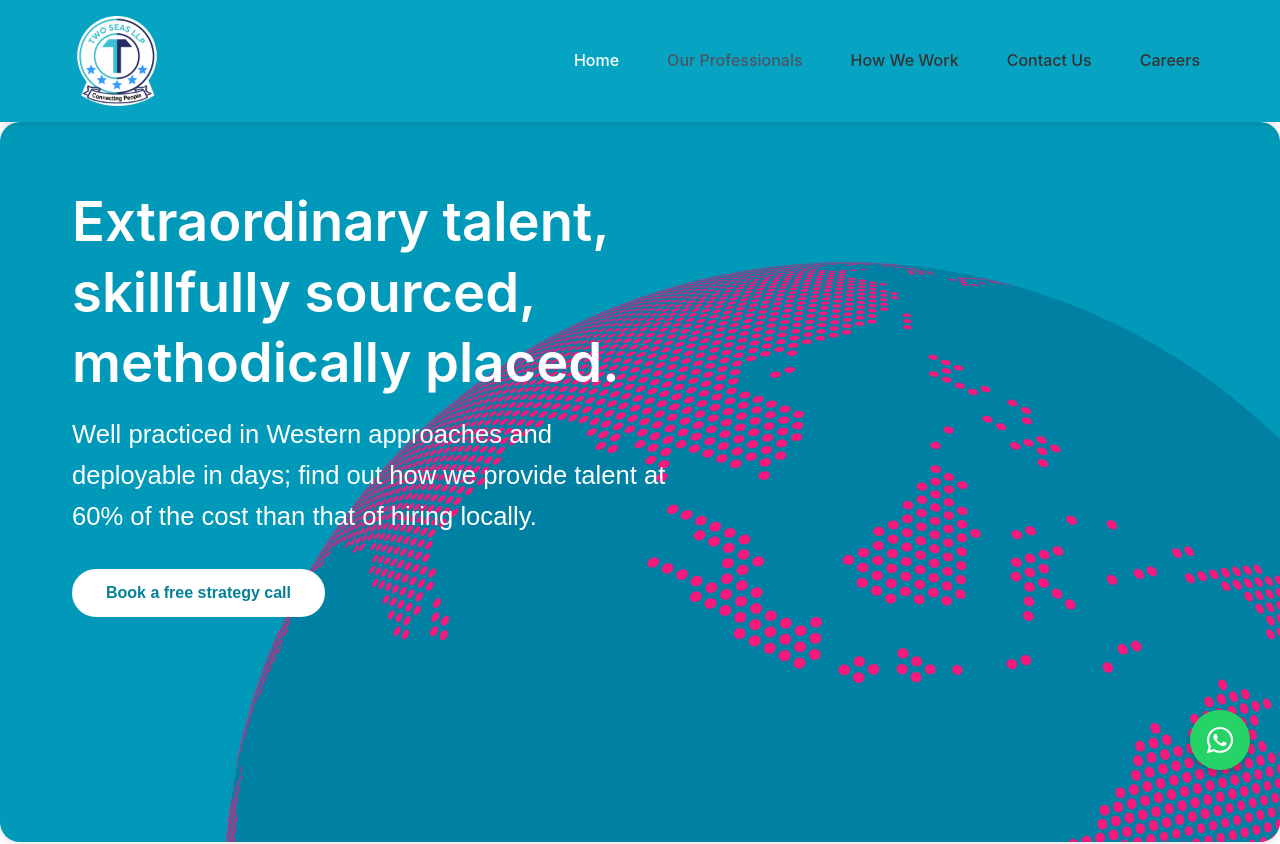
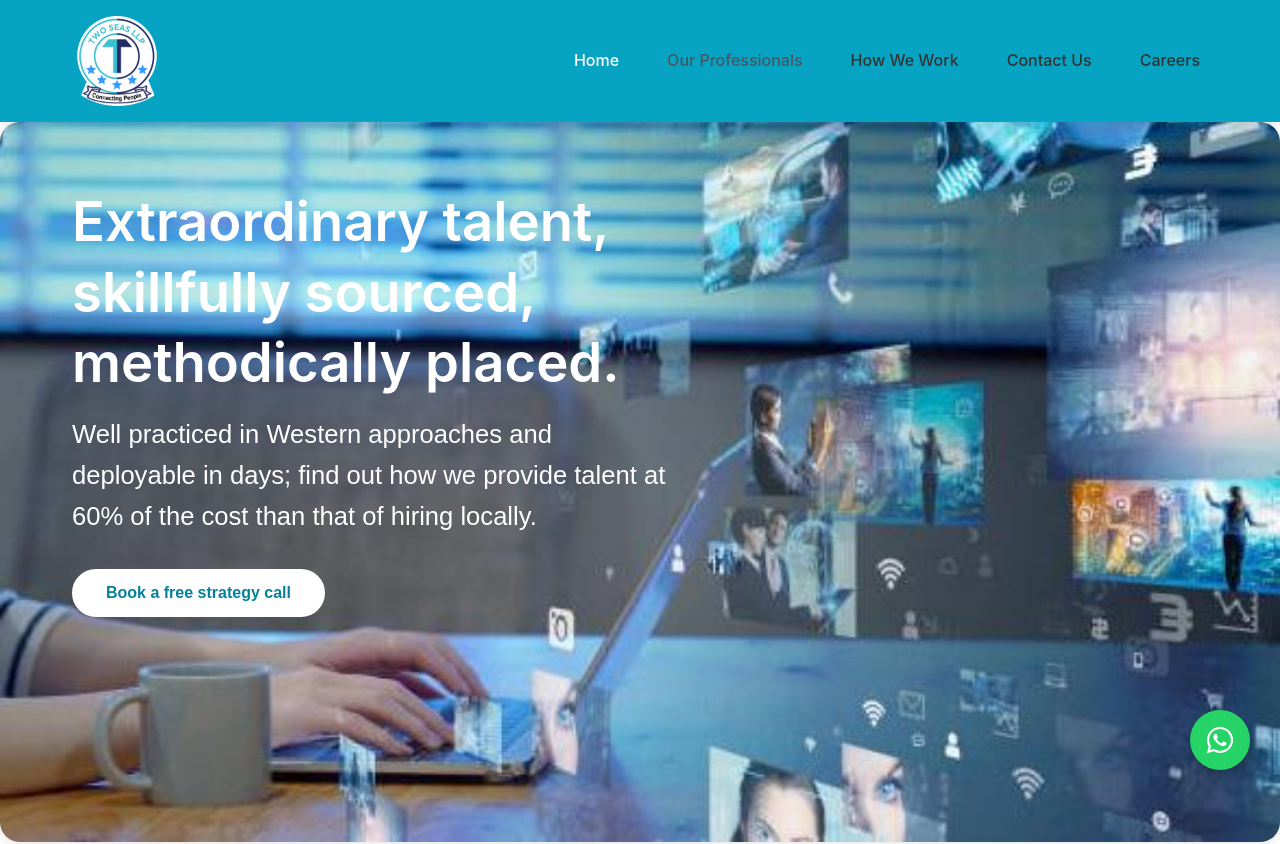
Before and after one commit to SahilKumarW/Two-Seas-LLP, a React (Create React App) app: page / in a window 1280 px wide. Shown: the top 844 px of the page. Built offline with nearby package versions, Linux system fonts and the light colour scheme.

Commit message:
hero img change

```diff
--- a/src/components/Hero/Hero.css
+++ b/src/components/Hero/Hero.css
@@ -1,13 +1,14 @@
 .hero {
-    background-color: #0099b9 !important; /* Light Grey Background */
-    background-image: url('../../assets/hero-globe.png'); /* Adding the Hero Image */
-    background-position: right bottom; /* Positioning the image */
-    background-repeat: no-repeat; /* Prevent repetition */
-    background-size: contain; /* Ensuring the image fits well */
+    background-color: #0099b9 !important;
+    background-image: url('../../assets/hero.jpeg');
+    background-position: center bottom; /* Changed to center */
+    background-repeat: no-repeat;
+    background-size: cover; /* Changed from 'contain' to 'cover' */
     padding: 5rem 0;
     font-family: 'Plus Jakarta Sans', sans-serif;
-    height: 90vh; /* Full-screen height */
+    height: 90vh;
 }
+
 
 .hero-container {
     max-width: 1200px;
```
Also changed, not shown: src/assets/hero.jpeg (added).
